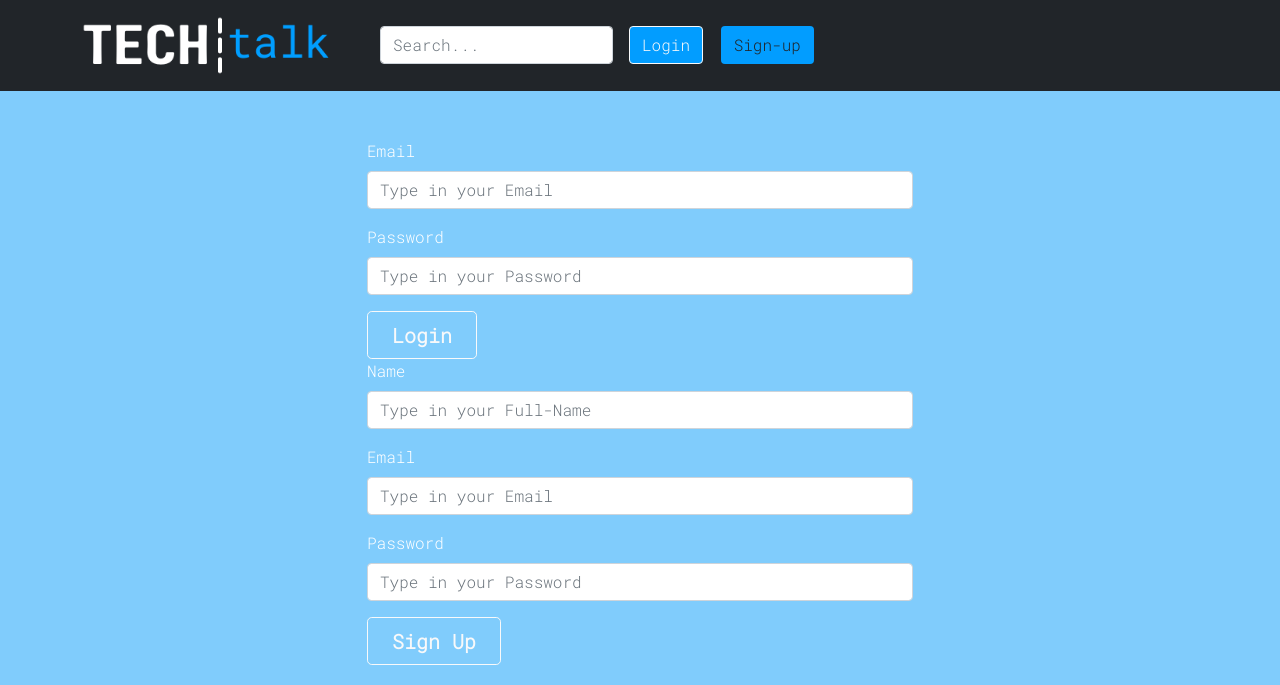
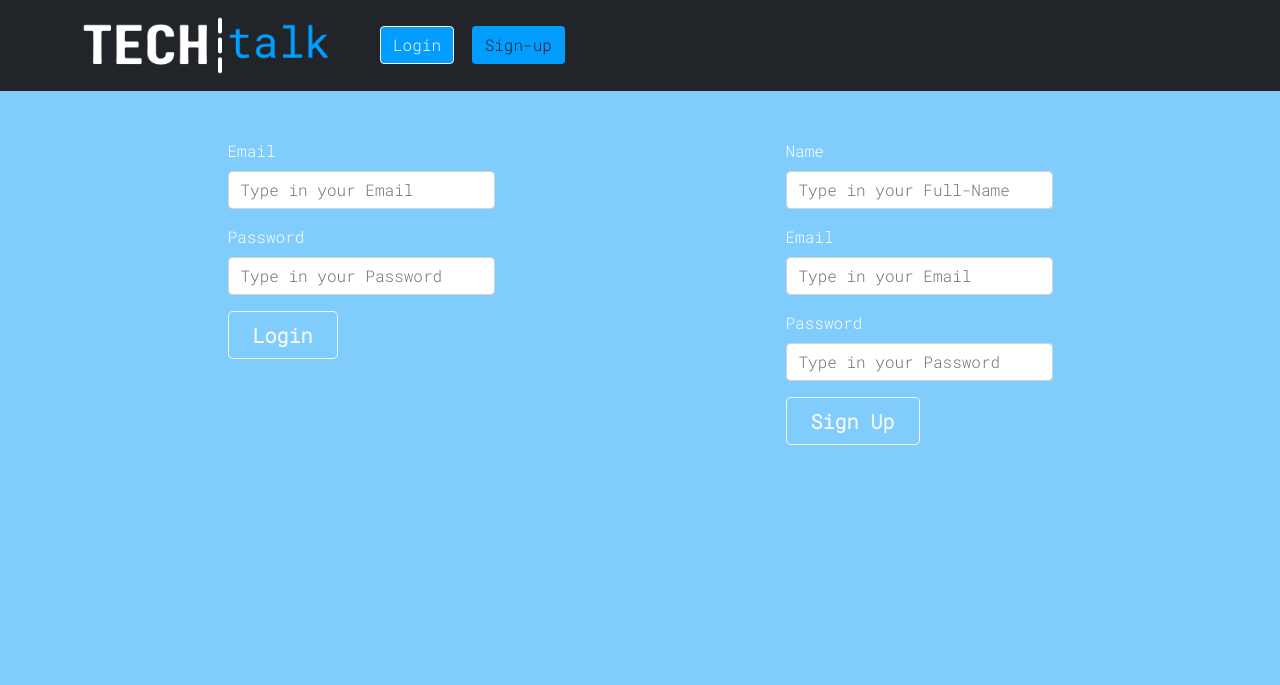
Before and after one commit to laurawalters1/tech-blog, a Node project: template views/login.handlebars in a window 1280 px wide. Shown: the top 685 px of the page. Run offline with Node 20 templates, Linux system fonts and the light colour scheme; the template is opened without the code that fills it, so the values that code supplies are empty; some libraries are stand-ins or nearby versions.

Commit message:
editing styling

```diff
--- a/views/layouts/main.handlebars
+++ b/views/layouts/main.handlebars
@@ -35,9 +35,7 @@
 
         </ul>
 {{/if}}
-        <form class="col-12 col-lg-auto mb-3 mb-lg-0 me-lg-3">
-          <input type="search" class="form-control form-control-dark" placeholder="Search..." aria-label="Search">
-        </form>
+
 
         <div class="text-end">
              {{#if logged_in}}
@@ -45,8 +43,8 @@
       <button class="btn btn-outline-light bg-custom-blue me-2" id="logout">logout</button>
 
         {{else}}
-          <button type="button" class="btn btn-outline-light bg-custom-blue me-2">Login</button>
-          <button type="button" class="btn bg-custom-blue">Sign-up</button>
+         <a href="/login-page"><button type="button" class="btn btn-outline-light bg-custom-blue me-2">Login</button></a>
+          <a href="/signup-page"><button type="button" class="btn bg-custom-blue">Sign-up</button></a>
               {{/if}}
         </div>
       </div>
--- a/views/login.handlebars
+++ b/views/login.handlebars
@@ -1,4 +1,5 @@
 
+<div class="d-flex">
 <div class="container d-flex flex-column align-items-center">
 <form class="col-12 col-md-6 login-form">
 <div class="mb-3">
@@ -30,4 +31,5 @@
 <button type="submit" class="btn btn-outline-light btn-lg custom-hover-text px-4 me-sm-3 fw-bold">Sign Up</button>
 </form>
 </div>
+</div>
 <script src="./js/login.js"></script>
```
Also changed, not shown: controllers/api/post-routes.js (+0 -16 lines).
